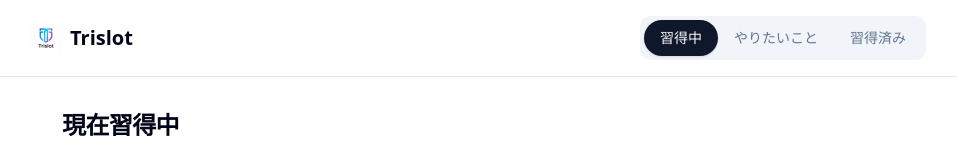
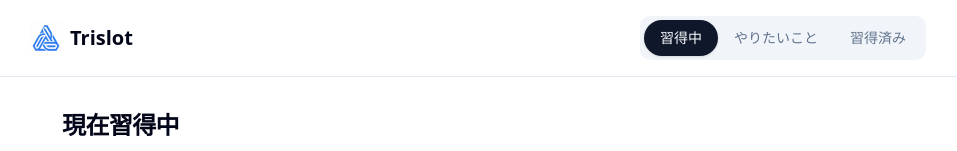
Before and after one commit to makkenno/trislot, a React (Vite) app: page / in a window 1280 px wide. Shown: the top 151 px of the page, without its empty margins (162-1119 px from the left). Built offline with nearby package versions, Linux system fonts and the light colour scheme.

Commit message:
feat: update favicon and its references with cache-busting parameter

```diff
--- a/index.html
+++ b/index.html
@@ -3,7 +3,7 @@
   <head>
     <meta charset="UTF-8" />
     <meta name="viewport" content="width=device-width, initial-scale=1.0" />
-    <link rel="icon" type="image/png" href="/favicon.png" />
+    <link rel="icon" type="image/png" href="/favicon.png?v=2" />
     <link href="/src/style.css" rel="stylesheet" />
     <title>trislot</title>
   </head>
--- a/src/components/layout/app-shell.tsx
+++ b/src/components/layout/app-shell.tsx
@@ -13,7 +13,7 @@ export function AppShell({ children }: AppShellProps) {
       <header className="border-b border-border p-4 bg-card">
         <div className="max-w-4xl mx-auto flex items-center justify-between">
           <div className="flex items-center gap-2">
-            <img src="/favicon.png" alt="Trislot" className="w-8 h-8" />
+            <img src="/favicon.png?v=2" alt="Trislot" className="w-8 h-8" />
             <h1 className="text-xl font-bold">Trislot</h1>
           </div>
           <nav className="flex bg-muted p-1 rounded-lg">
```
Also changed, not shown: public/favicon.png.
